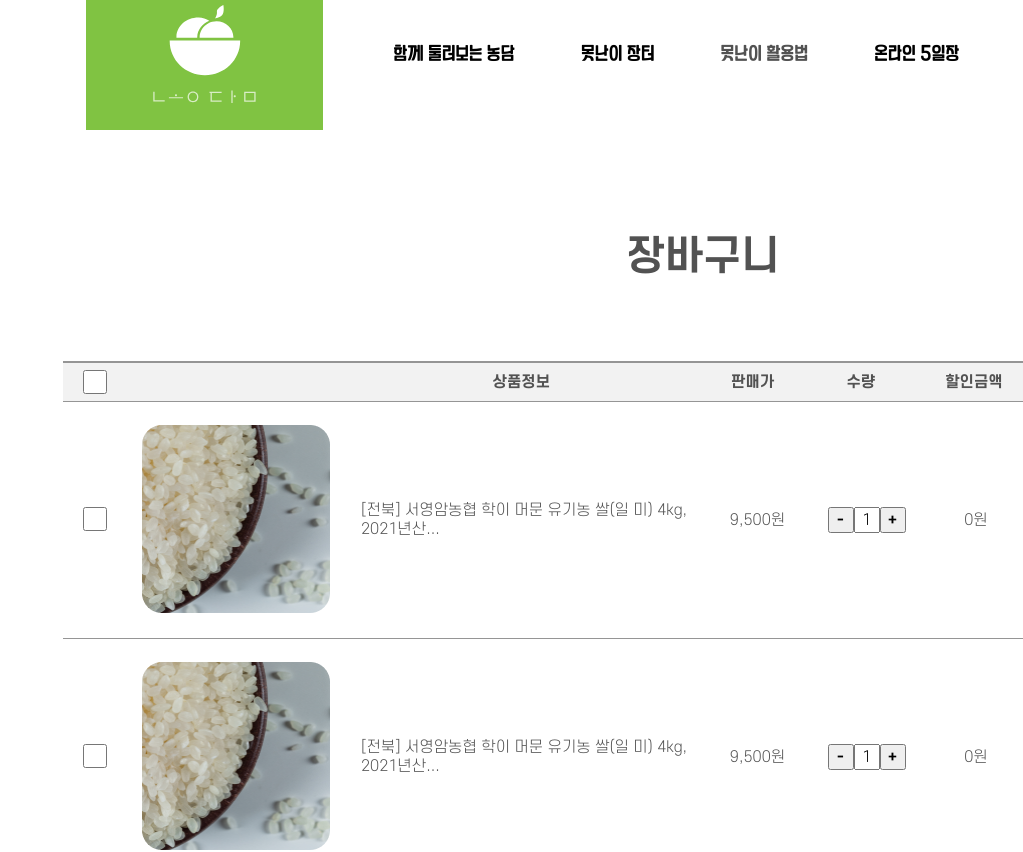
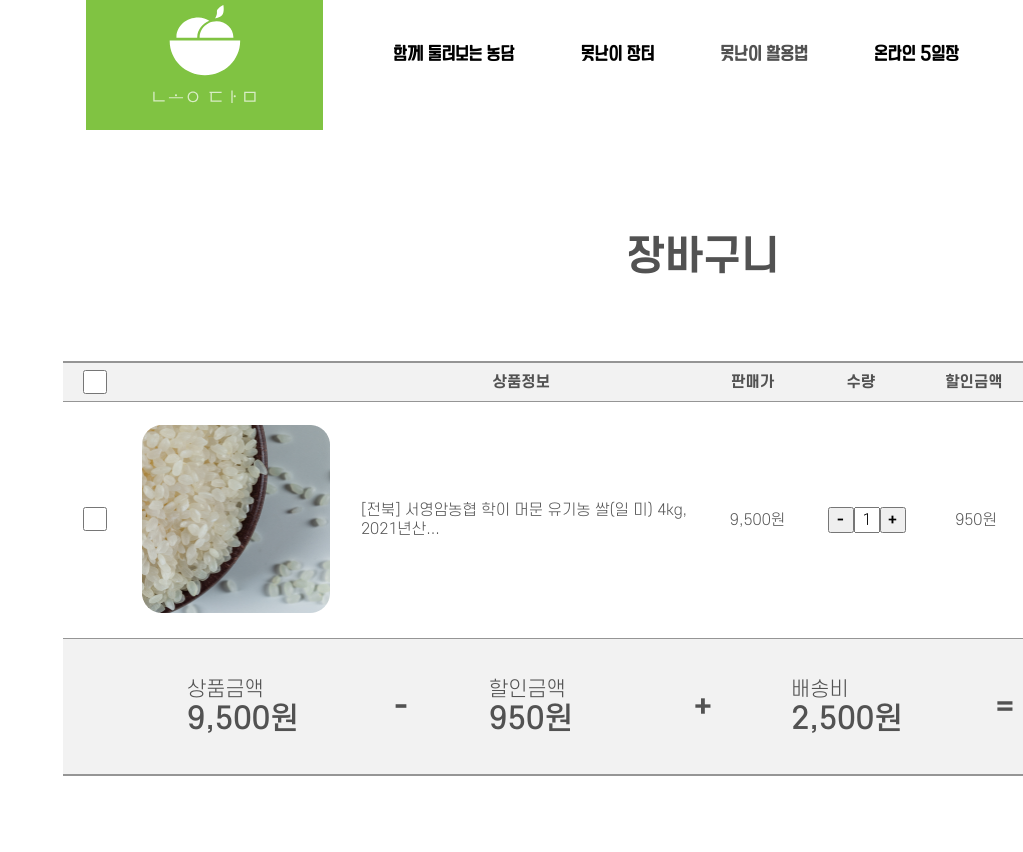
Before and after one commit to dlehdrb128/NongDam_Project, a React (Create React App) app in the folder frontend/: page /cart in a window 1280 px wide. Shown: the top 852 px of the page, without its empty margins (257-1280 px from the left). Built offline with nearby package versions, Linux system fonts and the light colour scheme.

Commit message:
장바구니 수정

```diff
--- a/frontend/package.json
+++ b/frontend/package.json
@@ -16,7 +16,7 @@
     "react-router-dom": "^6.4.1",
     "react-scripts": "5.0.1",
     "redux": "^4.2.0",
-    "styled-components": "^5.3.5",
+    "styled-components": "^5.3.6",
     "web-vitals": "^2.1.4"
   },
   "scripts": {
--- a/frontend/src/Components/Yeonju/Components/Cart/CartItem.js
+++ b/frontend/src/Components/Yeonju/Components/Cart/CartItem.js
@@ -1,6 +1,7 @@
 import { useState } from 'react';
 import styled from 'styled-components';
 import Theme from '../../../../theme/theme';
+import CartPrice from './CartPrice';
 
 // 상품 목록 전체 박스
 const ItemBox = styled.div`
@@ -125,12 +126,16 @@ const CountBox = styled.div`
 `;
 
 //
-const CartItem = () => {
+const CartItem = ({ product }) => {
   //수량
   const [number, setNumber] = useState(1);
 
   // 값 바뀔때마다 number로 받고 있는 input창 변화
-  const onChange = (e) => setNumber(e.target.value);
+  const onChange = (e) => {
+    if (e.target.value > 0) {
+      setNumber(e.target.value);
+    }
+  };
 
   // 플러스버튼 누르면 1씩 증가
   const clickPlus = () => {
@@ -139,26 +144,37 @@ const CartItem = () => {
 
   // 마이너스버튼 누르면 1씩 감소
   const clickMinus = () => {
+    if (number > 1) {
       setNumber(number - 1);
+    }
   };
 
   return (
+    <>
       <ItemBox>
         <div>
-        <input type='checkbox'></input>
+          <input type='checkbox' name='product'></input>
         </div>
         <div>
-        <img src='/img/cart1.png' alt='productimage'></img>
+          <img src={product.img} alt='productimage'></img>
         </div>
-      <div>[전북] 서영암농협 학이 머문 유기농 쌀(일 미) 4kg, 2021년산...</div>
-      <div>9,500원</div>
+        <div>{product.name}</div>
+        <div>{(product.price * number).toLocaleString()}원</div>
         <CountBox>
           <button onClick={clickMinus}>-</button>
           <input value={number} onChange={onChange}></input>
           <button onClick={clickPlus}>+</button>
         </CountBox>
-      <div>0원</div>
-      <div>9,500원</div>
+        <div>
+          {((product.price / product.discount) * number).toLocaleString()}원
+        </div>
+        <div>
+          {(
+            (product.price - product.price / product.discount) *
+            number
+          ).toLocaleString()}
+          원
+        </div>
         <div>
           <button>바로구매</button>
           <div>
@@ -166,11 +182,13 @@ const CartItem = () => {
               <img src='/img/cart_heart.png' alt='icon'></img>
             </div>
             <div>
-            <img src='img/cart_trash.png' alt='icon'></img>
+              <img src={'img/cart_trash.png'} alt='icon'></img>
             </div>
           </div>
         </div>
       </ItemBox>
+      <CartPrice product={product} number={number}></CartPrice>
+    </>
   );
 };
 
--- a/frontend/src/Components/Yeonju/Components/Cart/CartMain.js
+++ b/frontend/src/Components/Yeonju/Components/Cart/CartMain.js
@@ -1,7 +1,6 @@
 import styled from 'styled-components';
 import Theme from '../../../../theme/theme';
 import CartTitle from './CartTitle';
-import CartPrice from './CartPrice';
 import CartItem from './CartItem';
 
 // 장바구니 메인 큰 박스
@@ -60,14 +59,24 @@ const SelectOrderButton = styled(AllOrderButton)`
 // 전체적인 구성
 //  h1 장바구니 + 상품 정보 이름 담을 (CartTitle.js)  + + 상품금액 담길 목록(CartPrice.js) + 상품 가격(CartPrice.js)
 const CartMain = () => {
+  const productList = [
+    {
+      name: '[전북] 서영암농협 학이 머문 유기농 쌀(일 미) 4kg, 2021년산...',
+      price: 9500,
+      discount: 10,
+      img: '/img/cart1.png',
+    },
+  ];
+
   return (
     <MainBox>
       <CartMainBox>
         <h1>장바구니</h1>
         <CartTitle></CartTitle>
-        <CartItem></CartItem>
-        <CartItem></CartItem>
-        <CartPrice></CartPrice>
+        {productList.map((product) => {
+          return <CartItem product={product}></CartItem>;
+        })}
+
         <div className='buttonBox'>
           <SelectOrderButton col={Theme.green} bgcol={Theme.realWhite}>
             선택주문
--- a/frontend/src/Components/Yeonju/Components/Cart/CartPrice.js
+++ b/frontend/src/Components/Yeonju/Components/Cart/CartPrice.js
@@ -1,5 +1,5 @@
-import styled from "styled-components";
-import Theme from "../../../../theme/theme";
+import styled from 'styled-components';
+import Theme from '../../../../theme/theme';
 
 // 금액 나타나는 제일 큰 박스
 const MainBox = styled.div`
@@ -23,12 +23,12 @@ const Pricebox = styled.div`
   // 해당가격 이름
   & > p:nth-child(1) {
     font-size: 2rem;
-    font-family: "SCD-3";
+    font-family: 'SCD-3';
   }
   // 해당 가격
   & > p:nth-child(2) {
     font-size: 3rem;
-    font-family: "SCD-5";
+    font-family: 'SCD-5';
   }
 `;
 
@@ -41,37 +41,53 @@ const OperatorBox = styled.div`
   align-items: center;
   & > p {
     font-size: 3rem;
-    font-family: "SCD-6";
+    font-family: 'SCD-6';
   }
 `;
 
-const CartPrice = () => {
+const CartPrice = ({ product, number }) => {
+  let shipping = 2500;
+  if (product.price * number < 50000) {
+    shipping = 2500;
+  } else {
+    shipping = 0;
+  }
+
   return (
     <MainBox>
       <Pricebox>
         <p>상품금액</p>
-        <p>9,500원</p>
+        <p>{(product.price * number).toLocaleString()}원</p>
       </Pricebox>
       <OperatorBox>
         <p>-</p>
       </OperatorBox>
       <Pricebox>
         <p>할인금액</p>
-        <p>0원</p>
+        <p>
+          {' '}
+          {((product.price / product.discount) * number).toLocaleString()}원
+        </p>
       </Pricebox>
       <OperatorBox>
         <p>+</p>
       </OperatorBox>
       <Pricebox>
         <p>배송비</p>
-        <p>3,000원</p>
+        <p>{shipping.toLocaleString()}원</p>
       </Pricebox>
       <OperatorBox>
         <p>=</p>
       </OperatorBox>
       <Pricebox>
         <p>결제금액</p>
-        <p>12,500원</p>
+        <p>
+          {(
+            (product.price - product.price / product.discount) * number +
+            shipping
+          ).toLocaleString()}
+          원
+        </p>
       </Pricebox>
     </MainBox>
   );
--- a/frontend/src/Components/Yeonju/Components/Cart/CartTitle.js
+++ b/frontend/src/Components/Yeonju/Components/Cart/CartTitle.js
@@ -62,10 +62,11 @@ const Title = styled.div`
 `;
 
 const CartTitle = () => {
+
   return (
     <Title>
       <div>
-        <input type='checkbox'></input>
+        <input type='checkbox' name='product'></input>
       </div>
       <div>상품정보</div>
       <div>판매가</div>
```
Also changed, not shown: 1 other file (tests, documents, lock files or other folders). Lines whose indentation alone changed are shown as unchanged.
